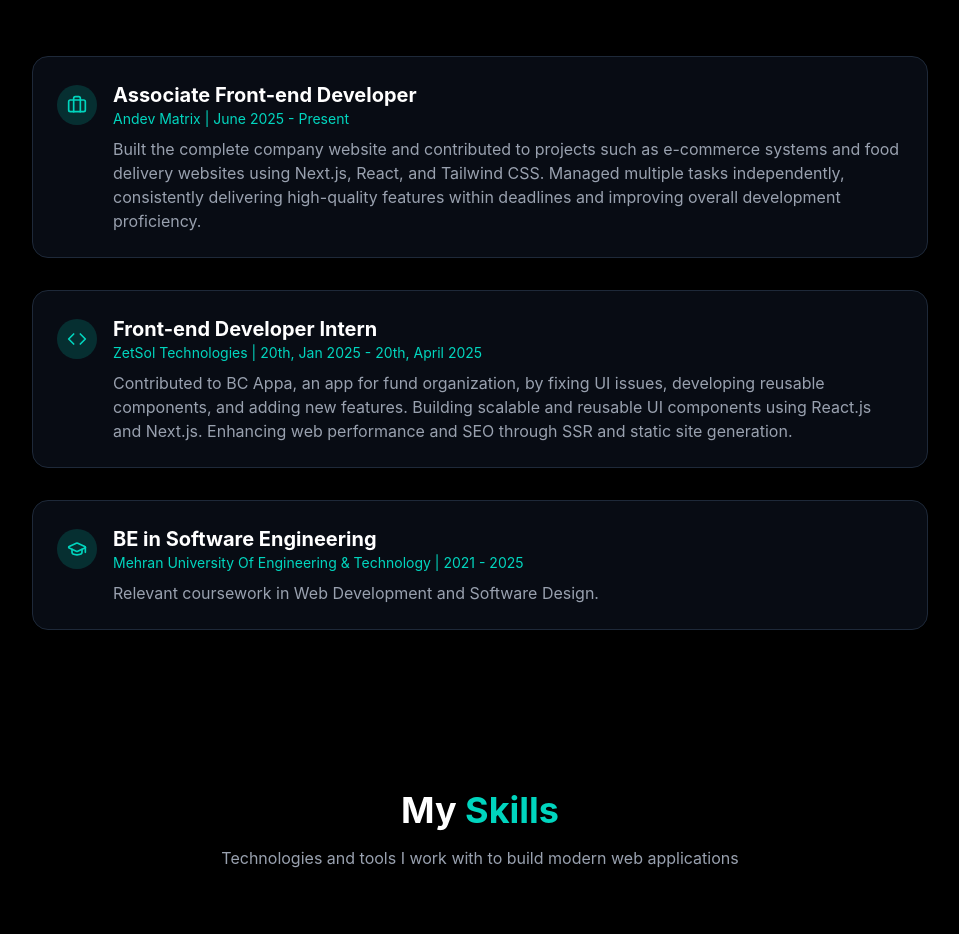
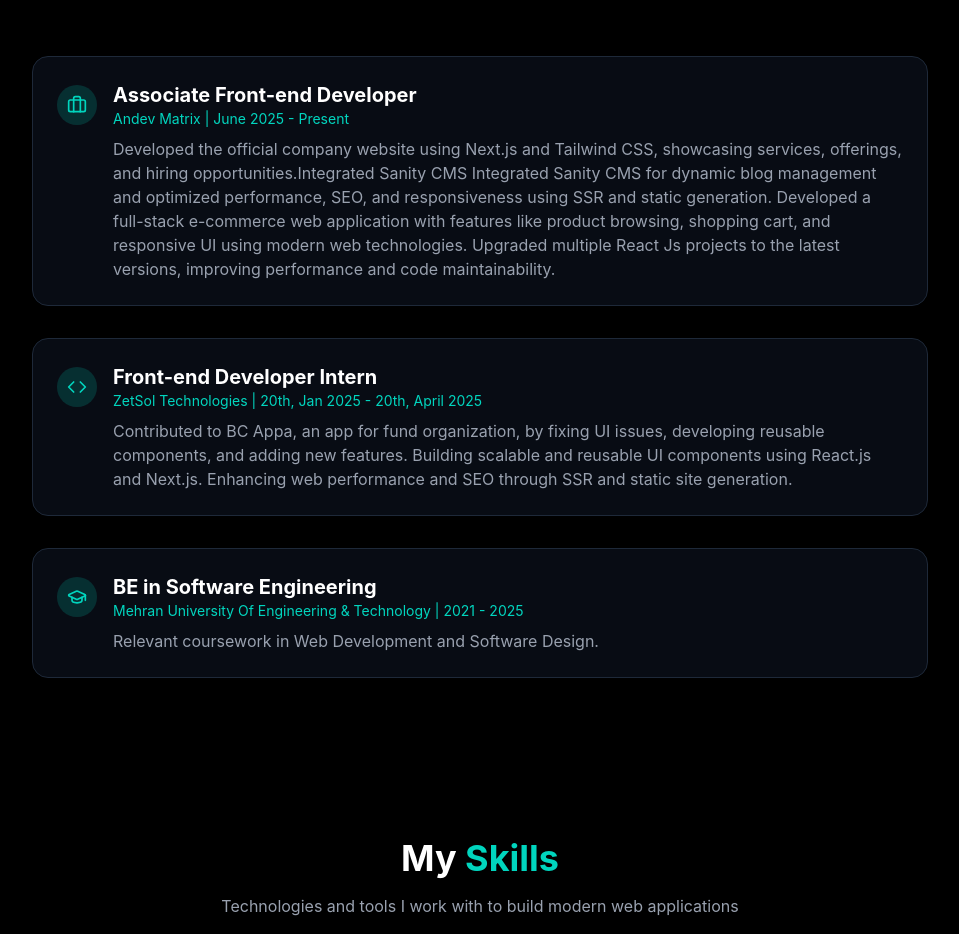
Before and after one commit to AleeMuhammad/Frontend-Portfolio, a React (Vite) app: page / in a window 1280 px wide. Shown: the part 960-1894 px from the top of the page, without its empty margins (160-1119 px from the left). Built offline with nearby package versions, Linux system fonts and the light colour scheme.

Commit message:
added new changes

```diff
--- a/src/components/About.jsx
+++ b/src/components/About.jsx
@@ -9,7 +9,7 @@ const About = () => {
       role: 'Associate Front-end Developer',
       company: 'Andev Matrix',
       period: 'June 2025 - Present',
-      description: 'Built the complete company website and contributed to projects such as e-commerce systems and food delivery websites using Next.js, React, and Tailwind CSS. Managed multiple tasks independently, consistently delivering high-quality features within deadlines and improving overall development proficiency.',
+      description: 'Developed the official company website using Next.js and Tailwind CSS, showcasing services, offerings, and hiring opportunities.Integrated Sanity CMS Integrated Sanity CMS for dynamic blog management and optimized performance, SEO, and responsiveness using SSR and static generation. Developed a full-stack e-commerce web application with features like product browsing, shopping cart, and responsive UI using modern web technologies. Upgraded multiple React Js projects to the latest versions, improving performance and code maintainability.',
       icon: <Briefcase size={20} />,
     },
     {
```
